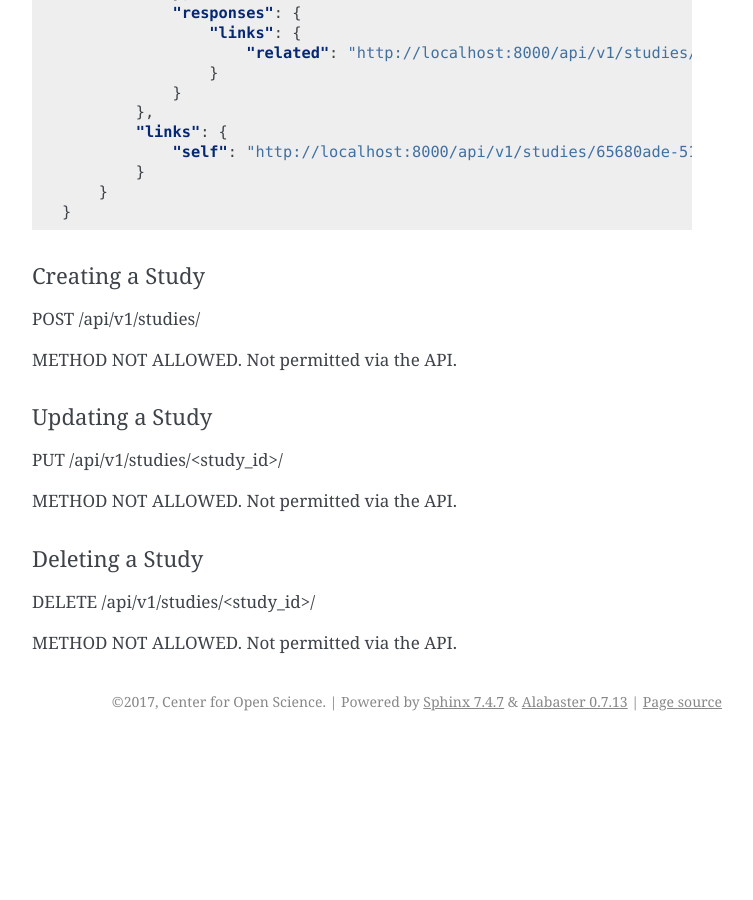
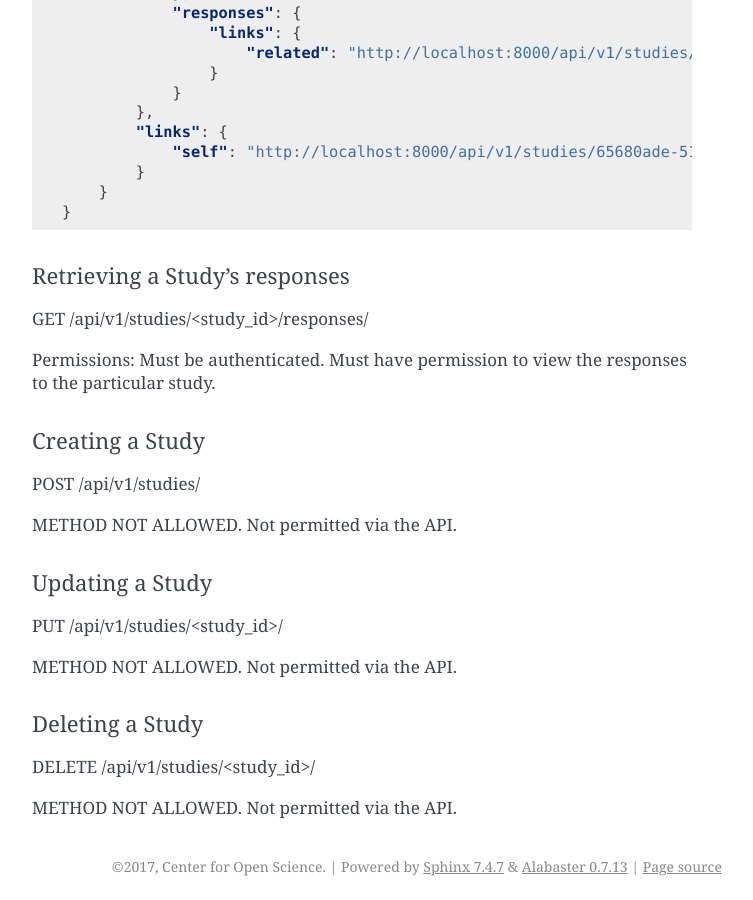
Before and after one commit to lookit/lookit-api, a Sphinx documentation site: the page built from docs/source/api-documentation.rst, in a window 1280 px wide and 900 px high, scrolled down 16470 px. Shown: the whole window, without its empty margins (388-1141 px from the left). Built offline with Sphinx 7.4.7, drawn with Linux system fonts in a browser that asks for light colours; before the commit the page ends 17211 px from its top, so only the background shows below that.

Commit message:
Add segment about downloading a specific study's responses.

```diff
--- a/docs/source/api-documentation.rst
+++ b/docs/source/api-documentation.rst
@@ -815,6 +815,13 @@ Permissions: Must be authenticated.  You can fetch an active study or a study yo
         }
     }
 
+Retrieving a Study's responses
+---------------------------------
+GET /api/v1/studies/<study_id>/responses/
+
+Permissions: Must be authenticated.  Must have permission to view the responses to the particular study.
+
+
 Creating a Study
 ---------------------------------
 POST /api/v1/studies/
```
